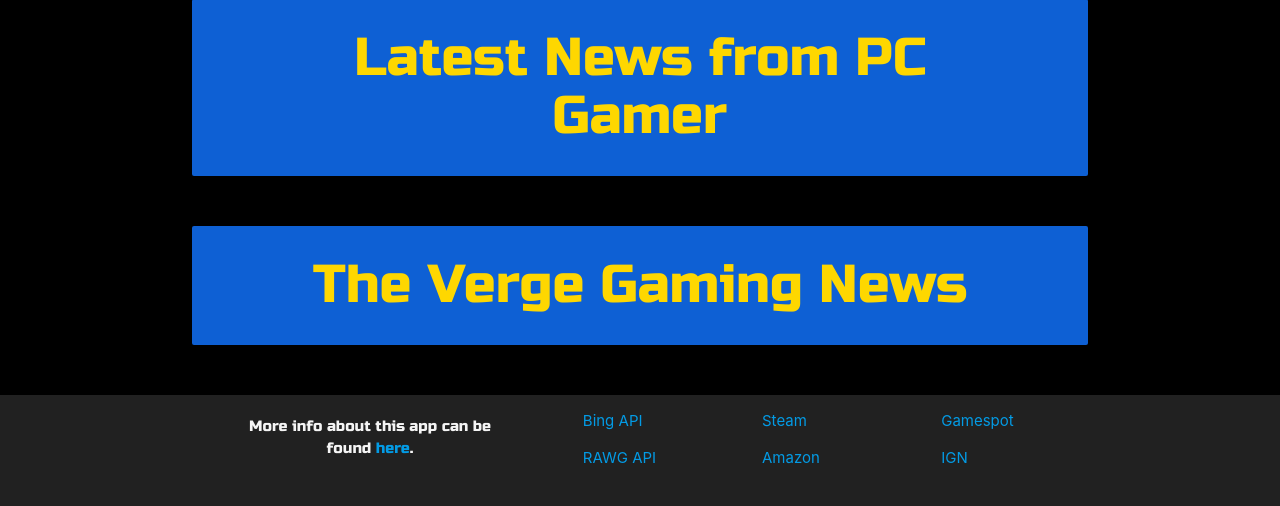
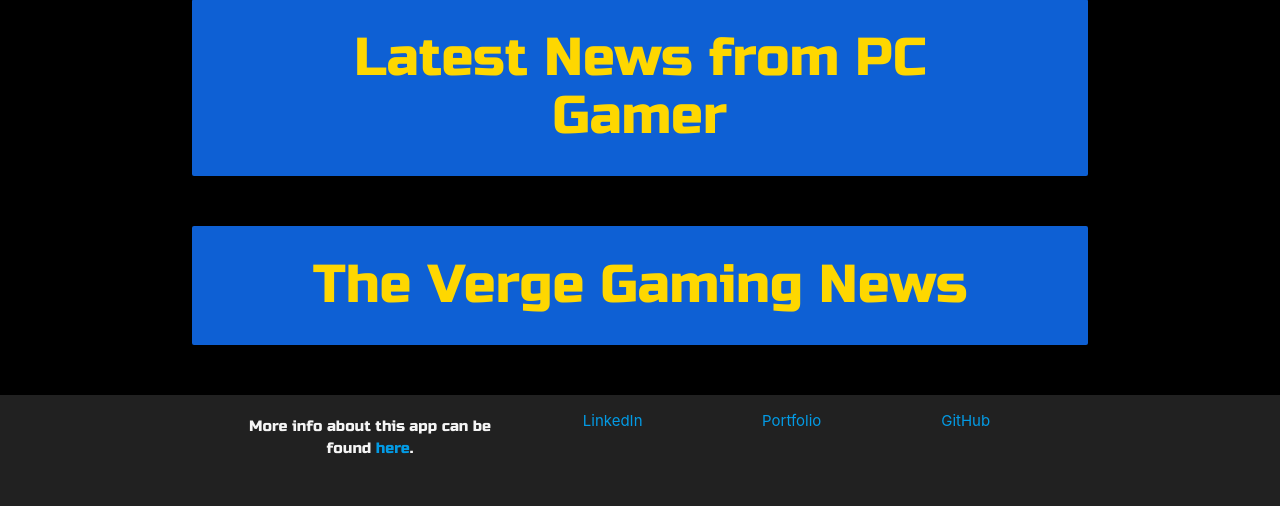
Before and after one commit to TR-1000/GameScraper, a Django app: page / in a window 1280 px wide. Shown: the part 340-846 px from the top of the page. Run offline with Django 3.2, Linux system fonts and the light colour scheme; data that the repository does not hold is empty.

Commit message:
Updated footer

```diff
--- a/games/templates/base.html
+++ b/games/templates/base.html
@@ -54,23 +54,19 @@
 
              <div class="col wide">
                <div class="container">
-                 <p><a target="_blank" href="https://azure.microsoft.com/en-us/services/cognitive-services/bing-web-search-api/">Bing API</a></p>
-                 <p><a target="_blank" href="https://rawg.io/apidocs">RAWG API</a></p>
+                 <p><a target="_blank" href="https://www.linkedin.com/in/takia-ross/">LinkedIn</a></p>
                </div>
-
              </div>
 
              <div class="col wide">
                <div class="container">
-                 <p><a target="_blank" href="https://store.steampowered.com/">Steam</a></p>
-                 <p><a target="_blank" href="https://www.amazon.com/">Amazon</a></p>
+                 <p><a target="_blank" href="">Portfolio</a></p>
                </div>
              </div>
 
              <div class="col wide">
                  <div class="container">
-                   <p><a target="_blank" href="https://gamespot.com/">Gamespot</a></p>
-                   <p><a target="_blank" href="https://ign.com/">IGN</a></p>
+                   <p><a target="_blank" href="https://github.com/TR-1000/">GitHub</a></p>
                  </div>
              </div>
            </div>
```
